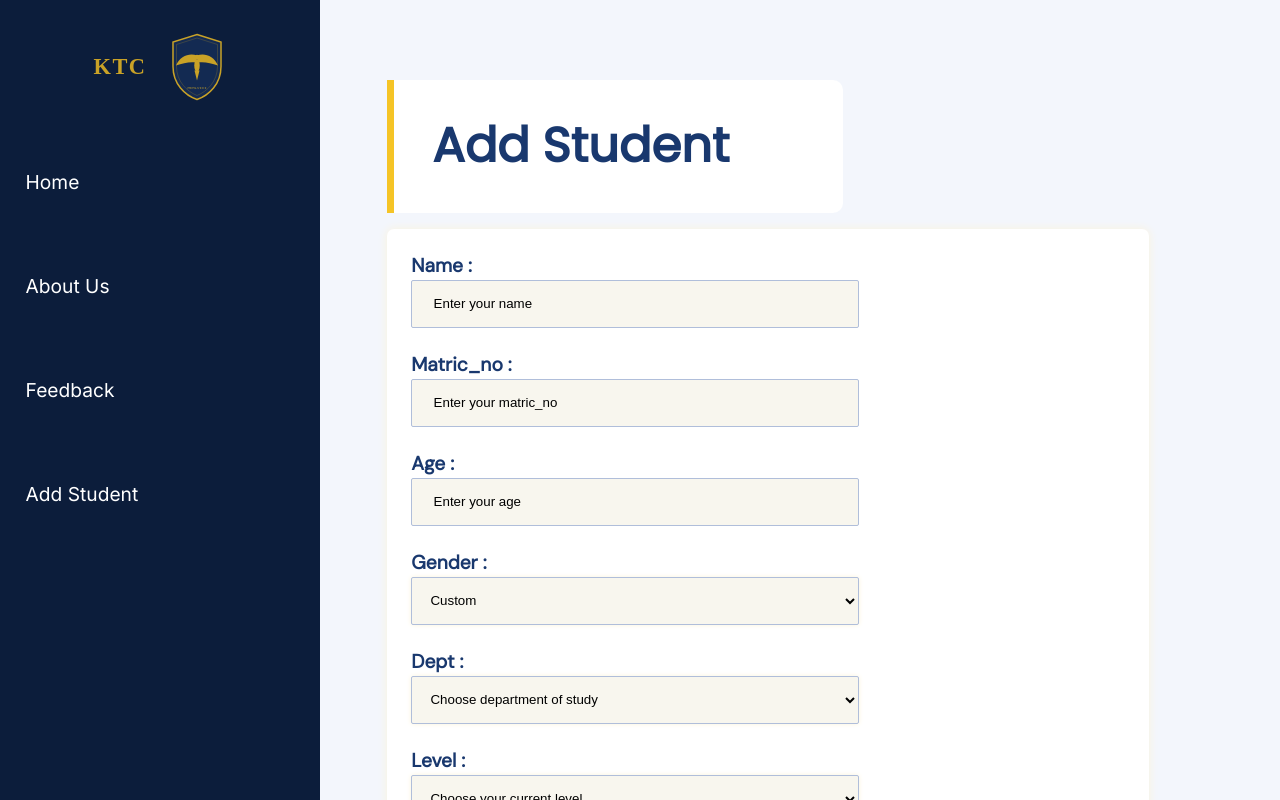
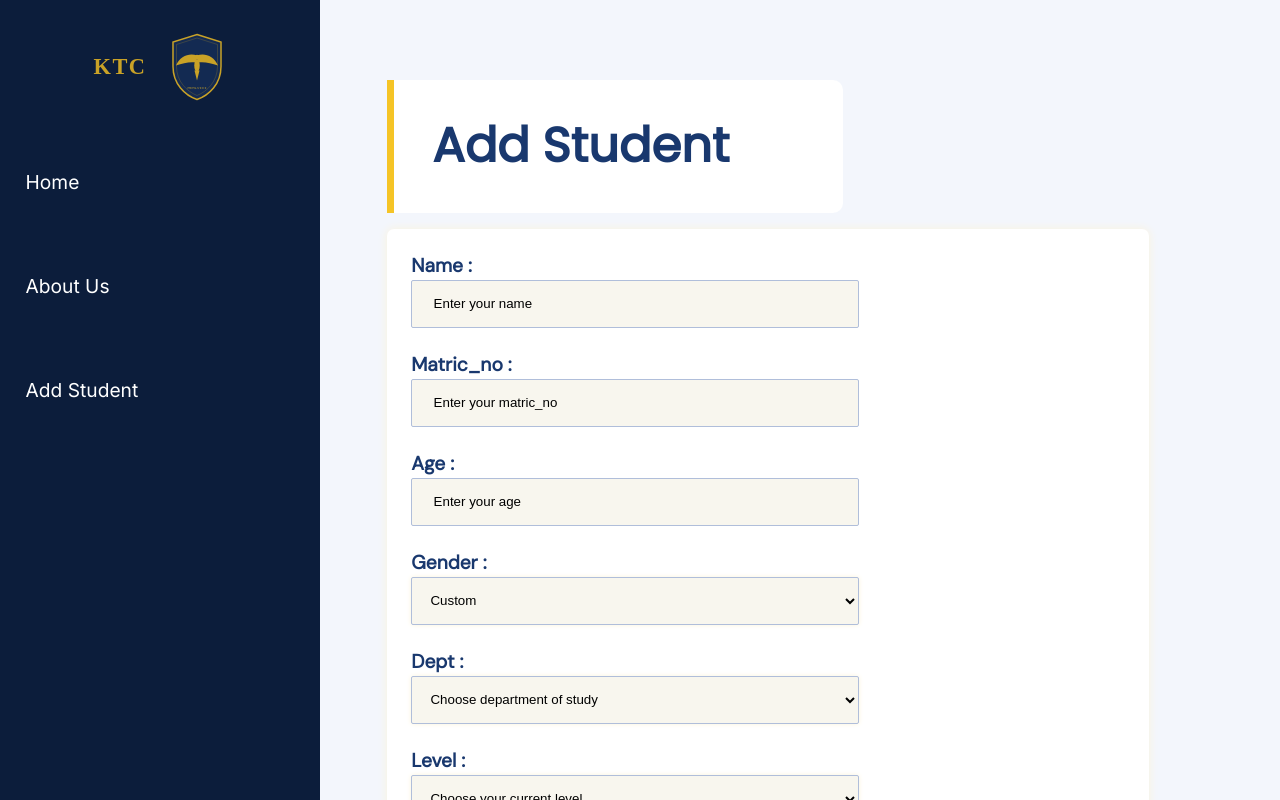
Before and after one commit to olamilekanadjoto-code/Project-1, a React (Vite) app in the folder Student-Checker/: page /add-student in a window 1280 px wide. Shown: the top 800 px of the page. Built offline with nearby package versions, Linux system fonts and the light colour scheme; a web font is replaced by a local one.

Commit message:
Commented Feedback link

```diff
--- a/Student-Checker/pages/NavBar.jsx
+++ b/Student-Checker/pages/NavBar.jsx
@@ -67,9 +67,9 @@ function Navbar() {
             <Link to="/about">
               <button className="linkButton">About Us</button>
             </Link>
-            <Link to="/feedback-report">
+            {/* <Link to="/feedback-report">
               <button className="linkButton">Feedback</button>
-            </Link>
+            </Link> */}
             <Link to="/add-student">
               <button className="linkButton">Add Student</button>
             </Link>
```
